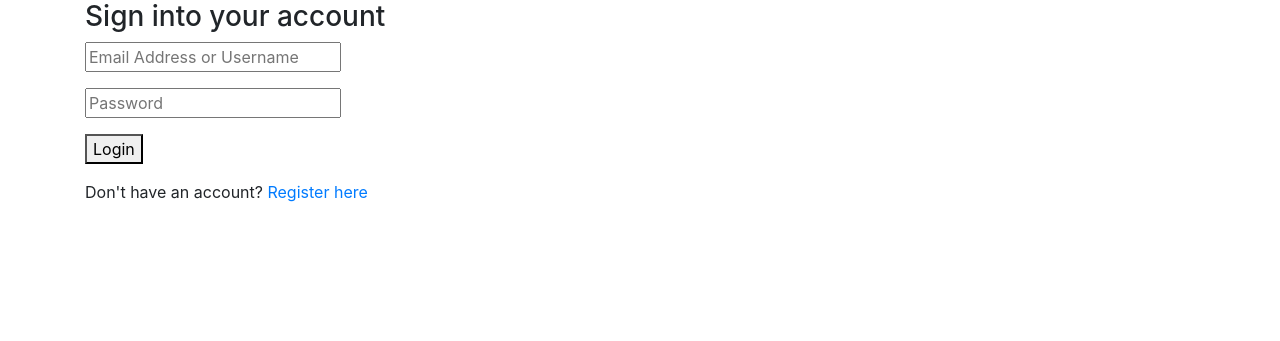
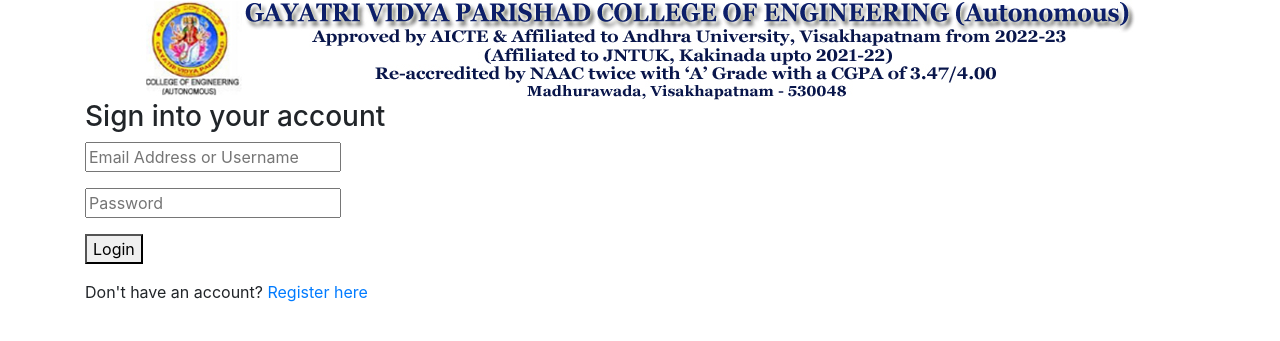
Before and after one commit to srividya2309/sudoku, a Django app: page /login/ in a window 1280 px wide. Shown: the top 341 px of the page. Run offline with Django 4.2, Linux system fonts and the light colour scheme; some libraries are stand-ins or nearby versions.

Commit message:
updated login.html

```diff
--- a/templates/Solve_sudoku/login.html
+++ b/templates/Solve_sudoku/login.html
@@ -12,6 +12,9 @@
 </head>
 
 <body>
+    <div class="mt-10" align="center">
+        <img src="{%static 'images/gvpce.jpg'%}" alt="" />
+      </div>
 <!-- Contact section start -->
 <div class="contact-section">
     <div class="container">
```
